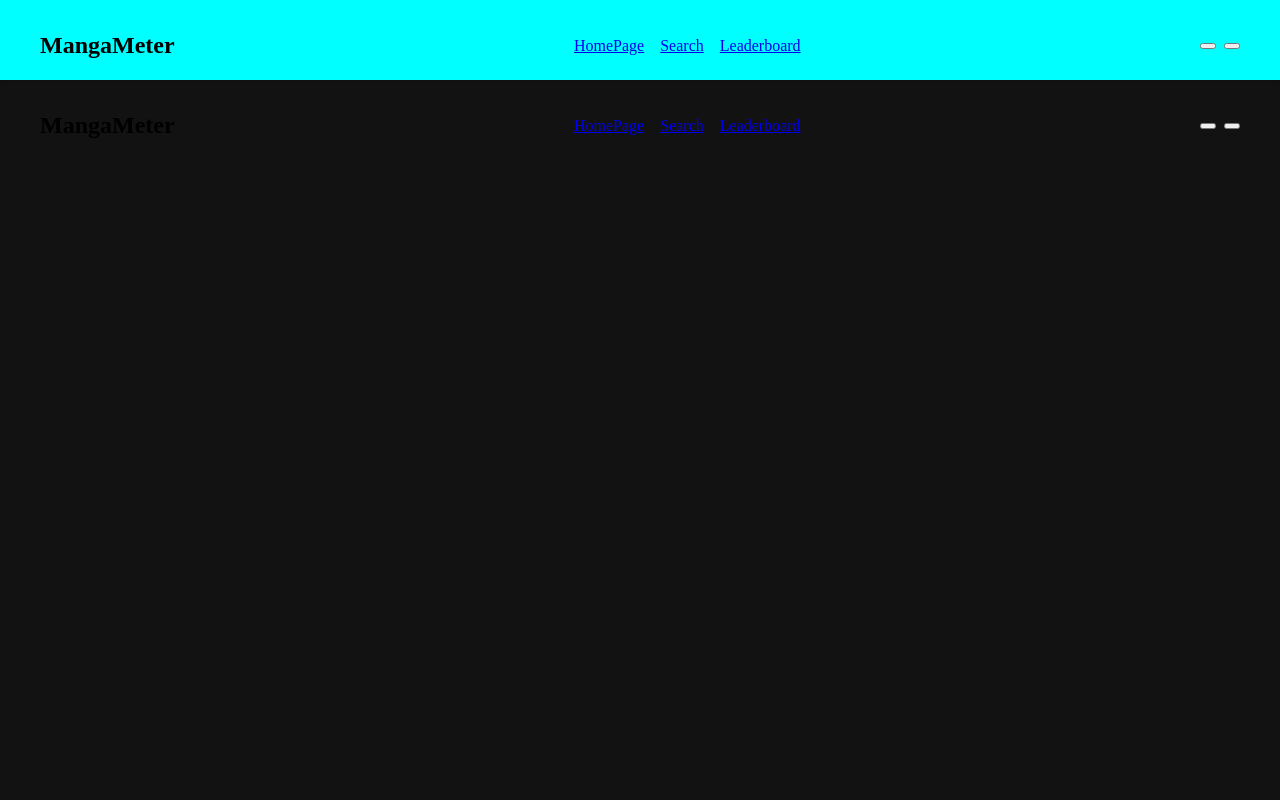
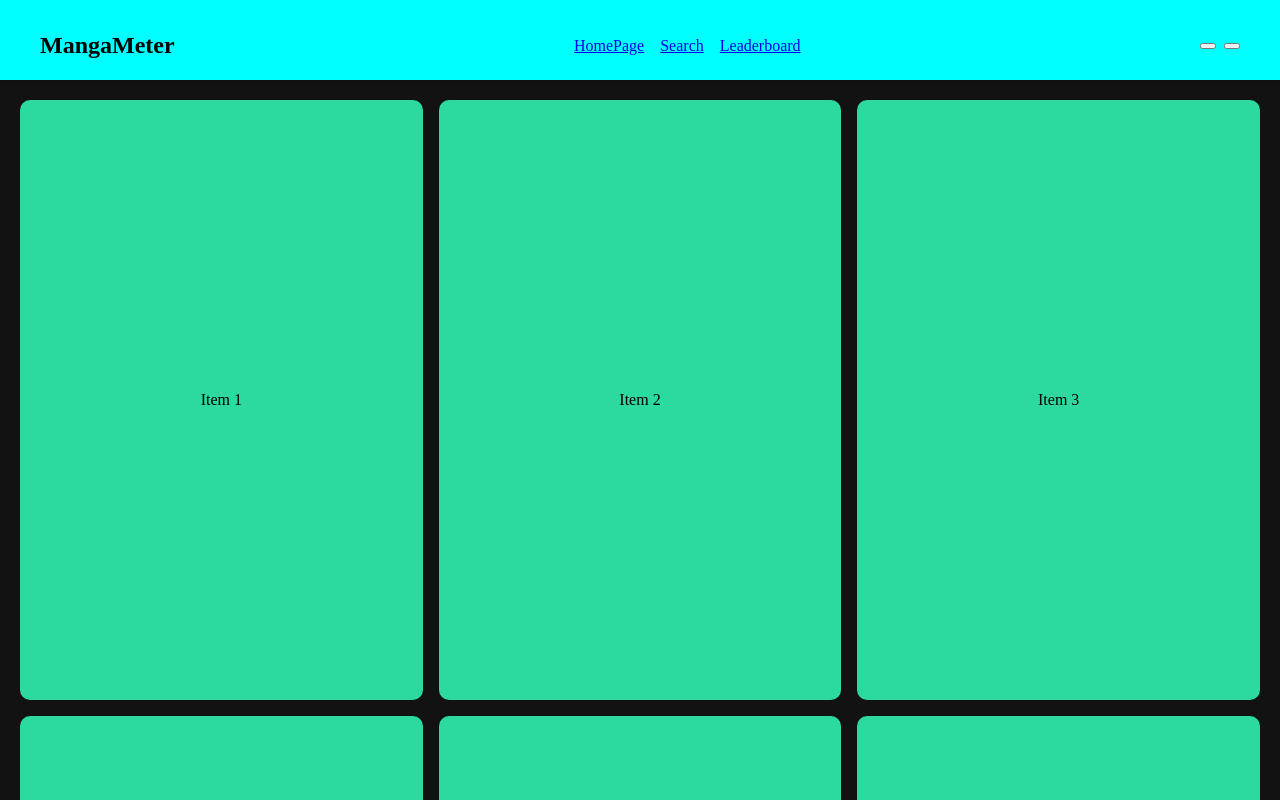
Before and after one commit to Imuseless123/MangaMeter, a Vue app: page /leaderboard in a window 1280 px wide. Built offline with nearby package versions, Linux system fonts and the light colour scheme.

Commit message:
color.css and leaderboard

```diff
--- a/src/views/LeaderboardView.vue
+++ b/src/views/LeaderboardView.vue
@@ -1,67 +1,49 @@
 <template>
   <main>
-   <div class="container">
-      <h1 class="title">MangaMeter</h1>
-      <nav class="navigation">
-        <RouterLink to="/">HomePage</RouterLink>
-        <RouterLink to="/search">Search</RouterLink>
-        <RouterLink to="/leaderboard">Leaderboard</RouterLink>
-      </nav>
-      <div class="auth-buttons">
-        <button label="Login" @click="openLogin" class="p-button-outlined" />
-        <button label="Sign Up" @click="openSignup" class="p-button-outlined" />
+    <div class="rectangle-list">
+      <div class="rectangle" v-for="(item, index) in items" :key="index">
+        {{ item }}
       </div>
     </div>
   </main>
 </template>
 
+<script setup>
+import { ref } from 'vue';
 
-<script setup>
-
-function openLogin() {
-  // Logic to open the login popup
-  console.log('Login button clicked');
-}
-
-function openSignup() {
-  // Logic to open the signup popup
-  console.log('Sign Up button clicked');
-}
+// Sample data for rectangle items
+const items = ref(Array.from({ length: 24 }, (_, i) => `Item ${i + 1}`));
 </script>
 
 <style scoped>
-.header {
-  position: fixed; /* Sticks the header to the top */
-  top: 0;
-  left: 0;
-  width: 100%; /* Full width */
-  background-color: #f0f0f0;
-  border-bottom: 1px solid #ccc;
-  z-index: 1000; /* Ensures the header stays above other content */
-  box-shadow: 0 2px 4px rgba(0, 0, 0, 0.1); /* Optional shadow for a subtle effect */
+main {
+  padding: 20px; /* Add padding to the main element */
+  height: 100%;
+  overflow-y: auto; /* Enable vertical scrolling */
 }
 
-.container {
+.rectangle-list {
   display: flex;
-  justify-content: space-between;
-  align-items: center;
-  padding: 1rem 2rem;
-  max-width: 1200px; /* Optional max width */
-  margin: 0 auto; /* Centers the content inside the header */
+  flex-wrap: wrap; /* Allow rectangles to wrap */
+  gap: 16px; /* Space between rectangles */
 }
 
-.title {
-  font-size: 1.5rem;
-  font-weight: bold;
+.rectangle {
+  flex: 1 1 400px; /* Flex-grow, flex-shrink, flex-basis */
+  height: 600px; /* Fixed height for rectangles */
+  background-color: rgb(44, 218, 160);
+  border-radius: 10px;
+  display: flex;
+  align-items: center;
+  justify-content: center;
+  font-size: 16px;
+  box-sizing: border-box; /* Ensure padding and border are included in height/width */
 }
 
-.navigation {
-  display: flex;
-  gap: 1rem;
-}
-
-.auth-buttons {
-  display: flex;
-  gap: 0.5rem;
+/* Media queries for responsiveness */
+@media (max-width: 600px) {
+  .rectangle {
+    flex: 1 1 100%; /* Full width for small screens */
+  }
 }
 </style>
```
Also changed, not shown: src/assets/color.css (added, +32 -0 lines).
